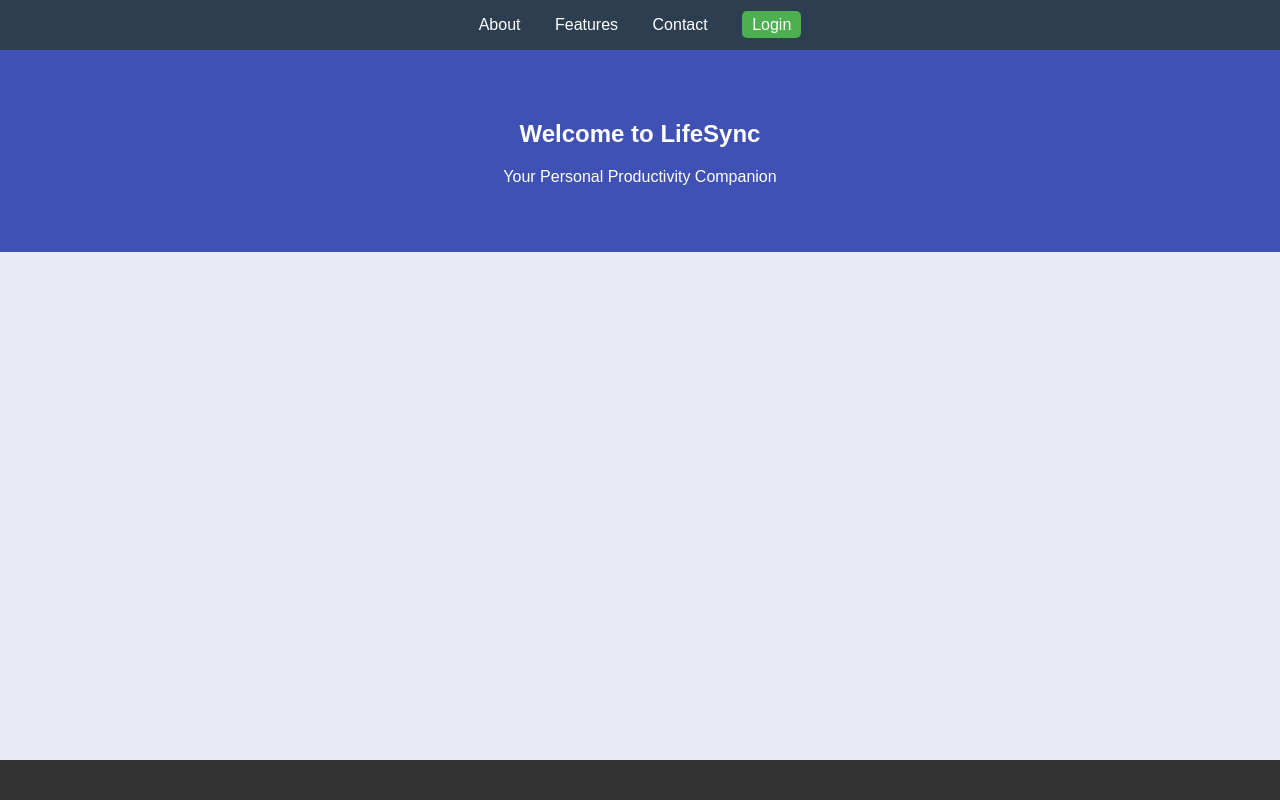
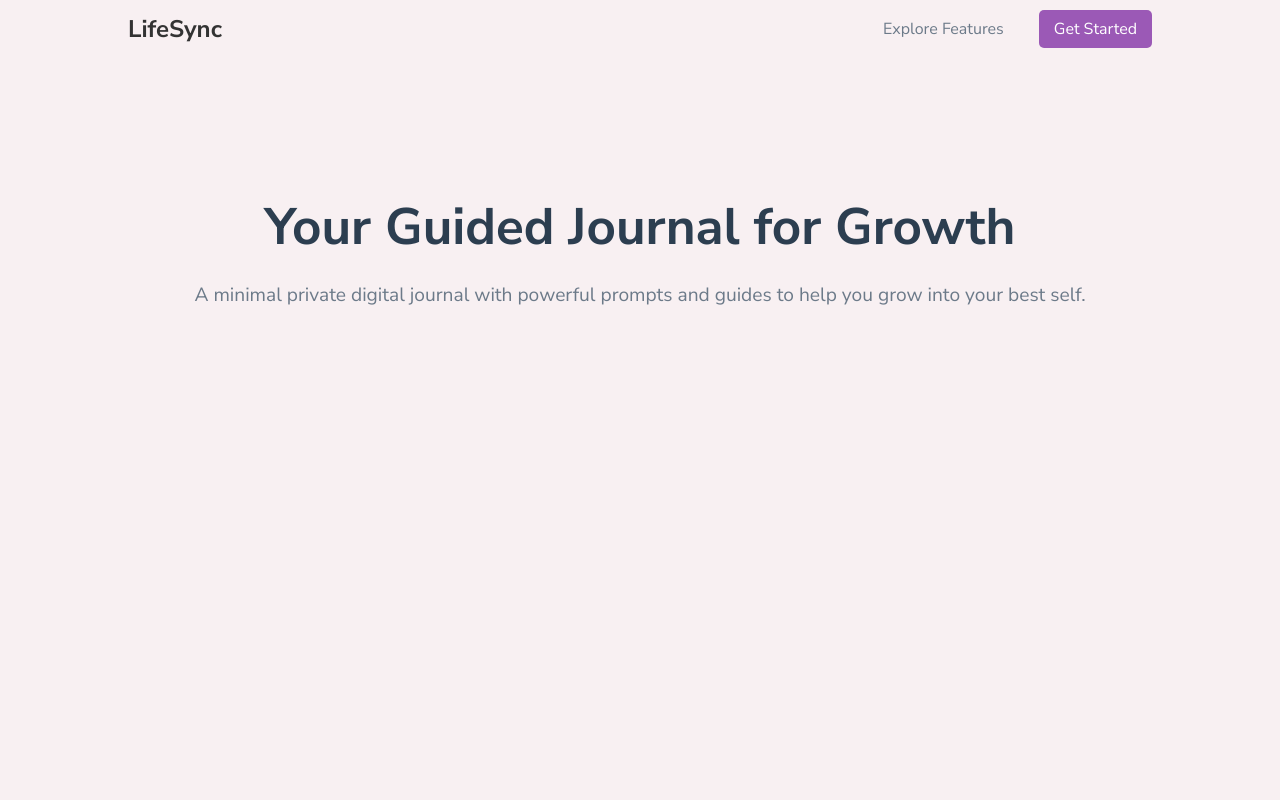
Before and after one commit to talhawarraichhh/LifeSync, a plain HTML site: page index.html in a window 1280 px wide. Drawn offline with Linux system fonts and the light colour scheme.

Commit message:
new Landing Page

```diff
--- a/index.html
+++ b/index.html
@@ -3,33 +3,23 @@
 <head>
     <title>LifeSync - Enhance Your Productivity</title>
     <link rel="stylesheet" href="styles.css">
+    <link href="https://fonts.googleapis.com/css2?family=Nunito+Sans:wght@400;700&display=swap" rel="stylesheet">
+
 </head>
 <body>
-    <header>
-        <nav>
-            <a href="#about">About</a>
-            <a href="#features">Features</a>
-            <a href="#contact">Contact</a>
-            <a href="#login" class="login">Login</a>
-        </nav>
+    <nav class="navbar">
+        <div class="nav-container">
+            <a href="/" class="nav-logo">LifeSync</a>
+            <div class="nav-buttons">
+                <a href="#guides" class="nav-link">Explore Features</a>
+                <a href="#start" class="nav-button">Get Started</a>
+            </div>
+        </div>
+    </nav>
+    <header class="main-header">
+        <h1>Your Guided Journal for Growth</h1>
+        <p class="tagline">A minimal private digital journal with powerful prompts and guides to help you grow into your best self.</p>
     </header>
-
-    <main>
-        <section id="hero">
-            <h1>Welcome to LifeSync</h1>
-            <p>Your Personal Productivity Companion</p>
-        </section>
-
-        <section id="features">
-            <!-- Feature Sections -->
-            <!-- ... -->
-        </section>
-
-        <!-- Additional sections can be added here -->
-    </main>
-
-    <footer>
-        <!-- Footer content goes here -->
-    </footer>
+    <!-- Other content goes here -->
 </body>
 </html>
--- a/styles.css
+++ b/styles.css
@@ -1,52 +1,84 @@
+/* Import the font family */
+@import url('https://fonts.googleapis.com/css2?family=Nunito+Sans:wght@400;700&display=swap');
+
 body {
-    font-family: 'Arial', sans-serif;
+    font-family: 'Nunito Sans', sans-serif; /* This changes the font for the entire body */
     margin: 0;
     padding: 0;
-    background-color: #e8eaf6;
+    background-color: #f8f0f2; /* Whitish grey-pink mix */
     color: #333;
 }
 
-header {
-    background-color: #2c3e50; /* Dark Blue */
-    color: white;
-    text-align: center;
-    padding: 1em 0;
+/* Navigation Bar Styles */
+.navbar {
+    background-color: #f8f0f2; /* Matching the body's background */
+    padding: 10px 0;
+    box-shadow: 0 2px 4px rgba(0,0,0,0.1); /* Optional: adds a subtle shadow */
 }
 
-nav a {
-    color: white;
-    margin: 0 15px;
-    text-decoration: none;
+.nav-container {
+    width: 80%;
+    margin: 0 auto;
+    display: flex;
+    justify-content: space-between;
+    align-items: center;
 }
 
-nav a.login {
-    background-color: #4CAF50; /* Green */
-    padding: 5px 10px;
-    border-radius: 5px;
+.nav-logo {
+    color: #333;
+    text-decoration: none;
+    font-size: 1.5rem;
+    font-weight: bold;
 }
 
-nav a:hover {
-    text-decoration: underline;
+.nav-buttons {
+    display: flex;
+    align-items: center;
 }
 
-#hero {
-    background-color: #3f51b5; /* Light Blue */
-    color: white;
-    text-align: center;
-    padding: 50px 20px;
+.nav-link,
+.nav-button {
+    text-decoration: none;
+    color: #6c7a89;
+    margin-left: 20px;
+    padding: 8px 15px;
+    border-radius: 5px;
+    transition: background-color 0.3s ease;
 }
 
-#features {
-    padding: 20px;
-    text-align: center;
+.nav-link:hover,
+.nav-button:hover {
+    background-color: #e1e1e1; /* Lighter background on hover */
 }
 
-footer {
-    background-color: #333; /* Dark Blue */
-    color: white;
+.nav-button {
+    background-color: #9b59b6; /* Purple background for 'Get Started' button */
+    color: #fff;
+    border: none;
+}
+
+.nav-button:hover {
+    background-color: #8e44ad; /* Slightly darker purple on hover */
+}
+
+/* Main Header Styles */
+.main-header {
     text-align: center;
-    padding: 20px 0;
-    position: absolute;
-    bottom: 0;
-    width: 100%;
+    padding: 100px 20px;
+    background: #f8f0f2; /* Consistent with the body background */
 }
+
+.main-header h1 {
+    font-size: 4vw;
+    color: #2c3e50;
+    font-weight: 700;
+    margin-bottom: 20px;
+}
+
+.main-header .tagline {
+    font-size: 1.5vw;
+    color: #6c7a89;
+    font-weight: 400;
+    max-width: 80%;
+    margin: 0 auto;
+}
```
